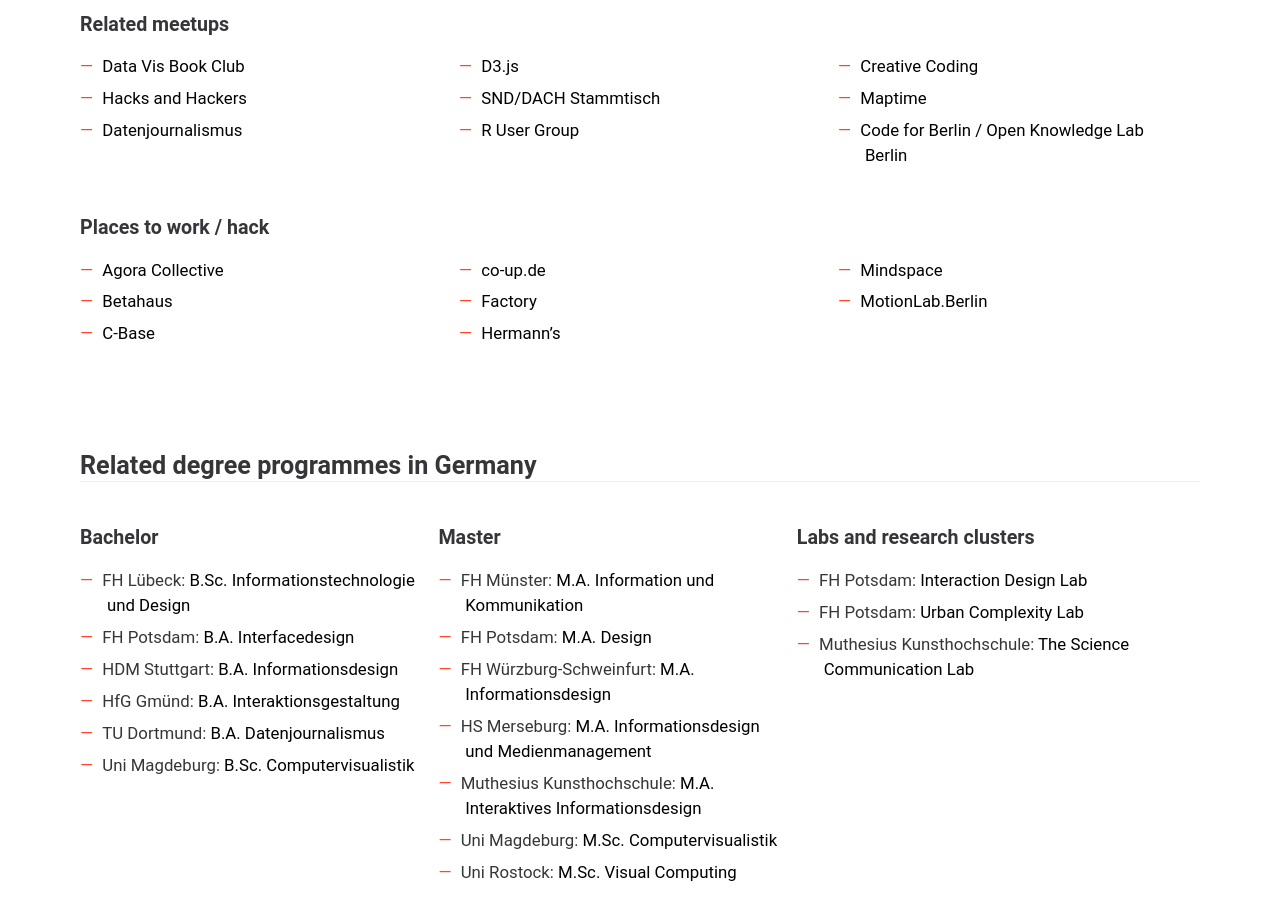
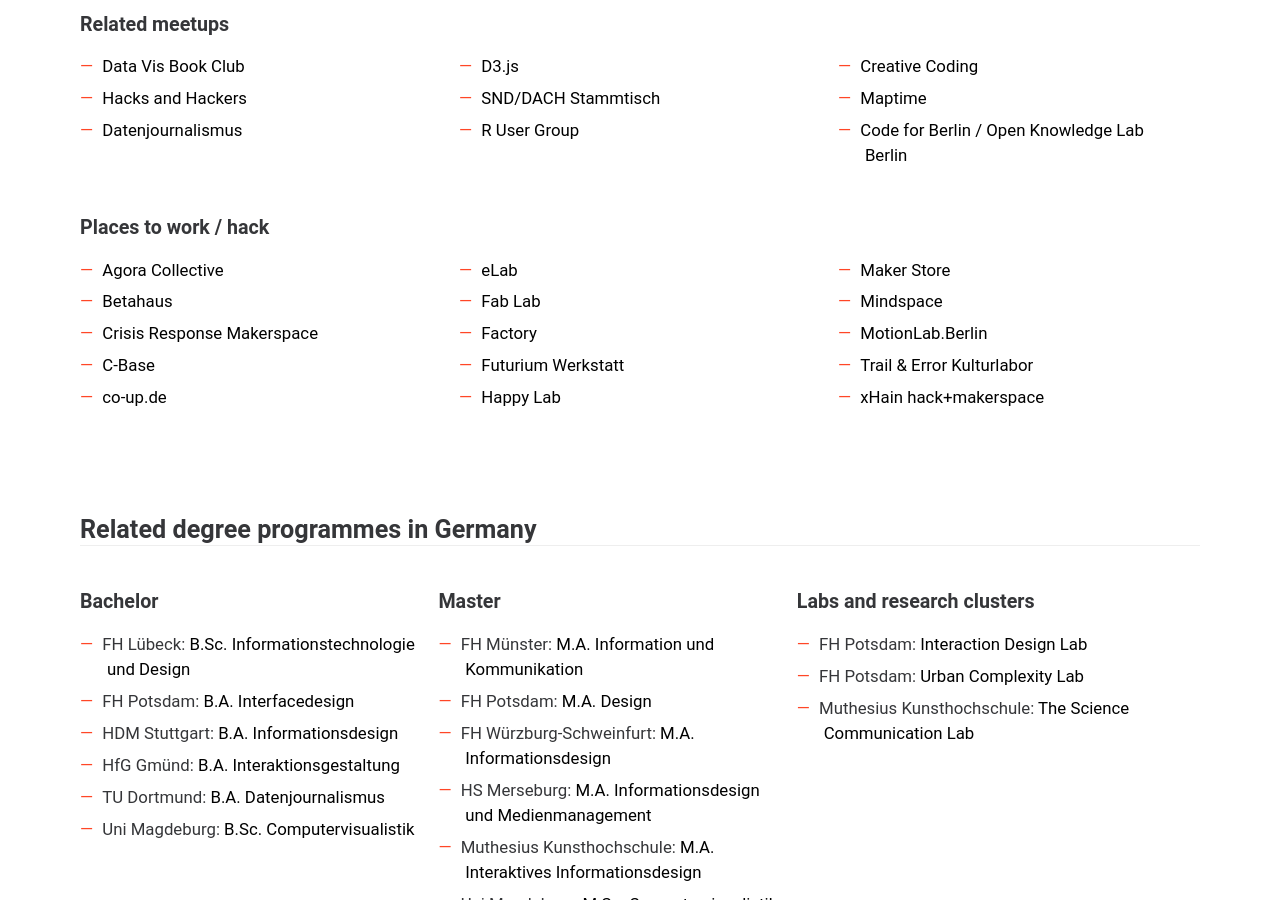
Before and after one commit to Data-Visualization-Berlin/datavis.berlin, a Jekyll site: the page built from index.html, in a window 1280 px wide and 900 px high, scrolled down 2868 px. Built offline with Jekyll 4.4.1, drawn with Linux system fonts in a browser that asks for light colours.

Commit message:
Labs and spaces added

```diff
--- a/index.html
+++ b/index.html
@@ -219,12 +219,19 @@
       <ul class="columns">
         <li><a href="http://agoracollective.org/">Agora Collective</a></li>
         <li><a href="https://www.betahaus.com/berlin/">Betahaus</a></li>
+        <li><a href="https://www.cadus.org/de/projekt/crisis-response-makerspace">Crisis Response Makerspace</a></li>
         <li><a href="https://c-base.org/">C-Base</a></li>
         <li><a href="http://co-up.de/">co-up.de</a></li>
+        <li><a href="http://elab.in-berlin.de/">eLab</a></li>
+        <li><a href="https://www.fablab.berlin/">Fab Lab</a></li>
         <li><a href="http://factoryberlin.com/">Factory</a></li>
-        <li><a href="https://www.hermanns.com/">Hermann’s</a></li>
+        <li><a href="https://futurium.de/de/futurium-lab/werkstatt">Futurium Werkstatt</a></li>
+        <li><a href="https://www.happylab.de/de_ber/home">Happy Lab</a></li>
+        <li><a href="https://www.maker-store.de/">Maker Store</a></li>
         <li><a href="http://mindspace.me/de/berlin/">Mindspace</a></li>
         <li><a href="https://motionlab.berlin/">MotionLab.Berlin</a></li>
+        <li><a href="https://www.trial-error.org/">Trail & Error Kulturlabor</a></li>
+        <li><a href="https://x-hain.de/de/">xHain hack+makerspace</a></li>
       </ul>
 
     </div>
```
